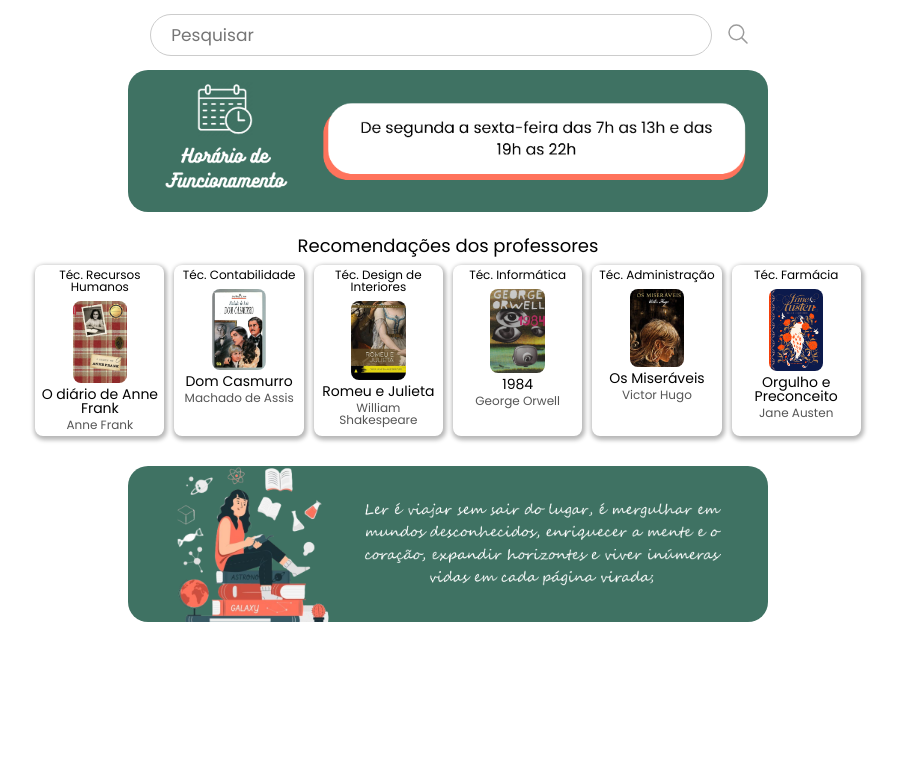
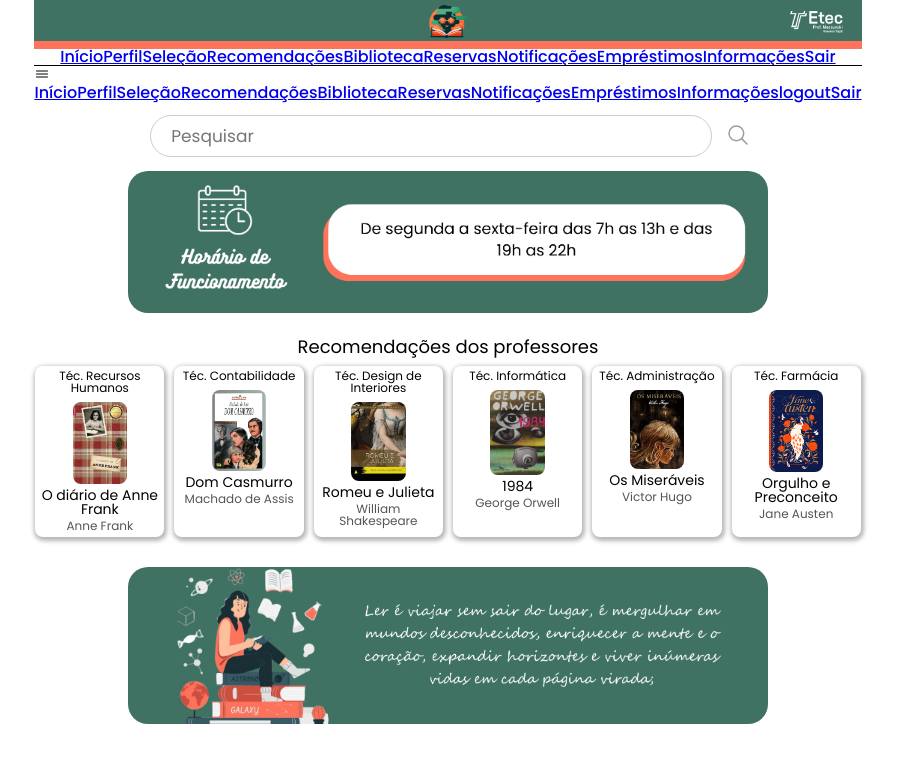
Before and after one commit to DanielleCalil/tccWeb-Next-, a Next.js app: page / in a window 1280 px wide. Shown: the top 762 px of the page, without its empty margins (192-1089 px from the left). Built offline with nearby package versions, Linux system fonts and the light colour scheme.

Commit message:
up 27-08

```diff
--- a/src/app/globals.css
+++ b/src/app/globals.css
@@ -69,5 +69,5 @@ body{
 	display: flex;
 	flex-direction: column;
 	align-items: center;
-  width: 100%;
+  	width: 100%;
 }
--- a/src/app/layout.js
+++ b/src/app/layout.js
@@ -1,5 +1,6 @@
 
 import "./globals.css";
+import Cabecalho from "@/componentes/cabecalho";
 
 export const metadata = {
   title: "SmoakBook",
@@ -9,7 +10,12 @@ export const metadata = {
 export default function RootLayout({ children }) {
   return (
     <html lang="pt-br">
-      <body>{children}</body>
+      <body>
+        <div className="layout">
+          <Cabecalho />
+          {children}
+        </div>
+      </body>
     </html>
   );
 }
--- a/src/componentes/cabecalho/index.jsx
+++ b/src/componentes/cabecalho/index.jsx
@@ -1,51 +1,179 @@
+"use client";
+
+import { useState } from 'react';
 import Link from 'next/link';
+import { usePathname } from 'next/navigation';
+import { IoMenuOutline } from "react-icons/io5";
+
 import styles from './index.module.css';
 import Image from 'next/image';
 
-export default function Cabecalho () {
+export default function Cabecalho() {
+
+    const [mobile, setMobile] = useState(false);
+
+    const rota = usePathname();
+
+    function ativaMenu() {
+        if (mobile === false) {
+            setMobile(true);
+        } else {
+            setMobile(false);
+        }
+    }
+
     return (
         <div className="containerGlobal">
-            <div className={styles.header}>
+            <div className={styles.containernav}>
+                <div className={styles.menu}>
                     <div className={styles.retangGreen}>
-                        <Image src="/imagens_telas/logo.png" width={1709} height={379} className={styles.imgLogo} alt="Logo" />
-                        <Image src="/imagens_telas/etec.png" width={1709} height={379} className={styles.imgEtec} alt="Etec" />
+                        <Image
+                            src="/imagens_telas/logo.png"
+                            width={509}
+                            height={420}
+                            className={styles.imgLogo}
+                            alt="Logo"
+                        />
+                        <Image
+                            src="/imagens_telas/etec.png"
+                            width={174}
+                            height={80}
+                            className={styles.imgEtec}
+                            alt="Etec"
+                        />
                     </div>
                     <div className={styles.retangOrange}></div>
-                <nav className={styles.navbar}>
-                    <ul>
-                        <li>
-                            <Link href="/telaInicial/"><span className="material-symbols-outlined">home</span>Início</Link>
-                        </li>
-                        <li>
-                            <Link href="/perfil/"><span className="material-symbols-outlined">person</span>Perfil</Link>
-                        </li>
-                        <li>
-                            <Link href="/selecao/"><span className="material-symbols-outlined">signpost</span>Seleção</Link>
-                        </li>
-                        <li>
-                            <Link href="/recomendacao/"><span className="material-symbols-outlined">star</span>Recomendações</Link>
-                        </li>
-                        <li>
-                            <Link href="/biblioteca/" className="active"><span className="material-symbols-outlined">menu_book</span>Biblioteca</Link>
-                        </li>
-                        <li>
-                            <Link href="/reservas/"><span className="material-symbols-outlined">calendar_month</span>Reservas</Link>
-                        </li>
-                        <li>
-                            <Link href="/notificacoes/"><span className="material-symbols-outlined">notifications</span>Notificações</Link>
-                        </li>
-                        <li>
-                            <Link href="/emprestimos/"><span className="material-symbols-outlined">book_2</span>Empréstimos</Link>
-                        </li>
-                        <li>
-                            <Link href="/infoContato/"><span className="material-symbols-outlined">info</span>Informações</Link>
-                        </li>
-                        <li>
-                            <Link href="/login/" className="sair"><span className="material-symbols-outlined">logout</span>Sair</Link>
-                        </li>
-                    </ul>
-                </nav>
-            </div>
+
+                    <nav className={styles.navbar}>
+                        <Link
+                            href="/telaInicial/"
+                            className={rota === "/telaInicial/" ? styles.active : ""}>
+                            <span className="material-symbols-outlined"></span>Início
+                        </Link>
+
+                        <Link
+                            href="/perfil/"
+                            className={rota === "/perfil/" ? styles.active : ""}>
+                            <span className="material-symbols-outlined"></span>Perfil
+                        </Link>
+
+                        <Link
+                            href="/selecao/"
+                            className={rota === "/perfil/" ? styles.active : ""}>
+                            <span className="material-symbols-outlined"></span>Seleção
+                        </Link>
+
+                        <Link
+                            href="/recomendacao/"
+                            className={rota === "/recomendacao/" ? styles.active : ""}>
+                            <span className="material-symbols-outlined"></span>Recomendações
+                        </Link>
+
+                        <Link
+                            href="/biblioteca/"
+                            className={rota === "/biblioteca/" ? styles.active : ""}>
+                            <span className="material-symbols-outlined"></span>Biblioteca
+                        </Link>
+
+                        <Link
+                            href="/reservas/"
+                            className={rota === "/reservas/" ? styles.active : ""}>
+                            <span className="material-symbols-outlined"></span>Reservas
+                        </Link>
+
+                        <Link
+                            href="/notificacoes/"
+                            className={rota === "/notificacoes/" ? styles.active : ""}>
+                            <span className="material-symbols-outlined"></span>Notificações
+                        </Link>
+
+                        <Link
+                            href="/emprestimos/"
+                            className={rota === "/perfil/" ? styles.active : ""}>
+                            <span className="material-symbols-outlined"></span>Empréstimos
+                        </Link>
+
+                        <Link
+                            href="/infoContato/"
+                            className={rota === "/infoContato/" ? styles.active : ""}>
+                            <span className="material-symbols-outlined"></span>Informações
+                        </Link>
+
+                        <Link
+                            href="/login/"
+                            className="sair">
+                            <span className="material-symbols-outlined"></span>Sair
+                        </Link>
+                    </nav>
+                    <div className={styles.menuMobile}>
+                        <IoMenuOutline onClick={ativaMenu} className={styles.icon} id="logo" />
+                    </div>
+                </div>
+                <div
+                    className={mobile === false ? styles.menuMobileExpandidon : styles.menuMobileExpandidos}
+                    id="mostraOpMobile"
+                >
+                    <Link
+                        href='/'
+                        onClick={ativaMenu}
+                        className={rota === '/' ? styles.active : ''}>
+                        <span className="material-symbols-outlined"></span>Início
+                    </Link>
+                    <Link
+                        href='/'
+                        onClick={ativaMenu}
+                        className={rota === '/' ? styles.active : ''}>
+                        <span className="material-symbols-outlined"></span>Perfil
+                    </Link>
+                    <Link
+                        href='/'
+                        onClick={ativaMenu}
+                        className={rota === '/' ? styles.active : ''}>
+                        <span className="material-symbols-outlined"></span>Seleção
+                    </Link>
+                    <Link
+                        href='/'
+                        onClick={ativaMenu}
+                        className={rota === '/' ? styles.active : ''}>
+                        <span className="material-symbols-outlined"></span>Recomendações
+                    </Link>
+                    <Link
+                        href='/'
+                        onClick={ativaMenu}
+                        className={rota === '/' ? styles.active : ''}>
+                        <span className="material-symbols-outlined"></span>Biblioteca
+                    </Link>
+                    <Link
+                        href='/'
+                        onClick={ativaMenu}
+                        className={rota === '/' ? styles.active : ''}>
+                        <span className="material-symbols-outlined"></span>Reservas
+                    </Link>
+                    <Link
+                        href='/'
+                        onClick={ativaMenu}
+                        className={rota === '/' ? styles.active : ''}>
+                        <span className="material-symbols-outlined"></span>Notificações
+                    </Link>
+                    <Link
+                        href='/'
+                        onClick={ativaMenu}
+                        className={rota === '/' ? styles.active : ''}>
+                        <span className="material-symbols-outlined"></span>Empréstimos
+                    </Link>
+                    <Link
+                        href='/'
+                        onClick={ativaMenu}
+                        className={rota === '/' ? styles.active : ''}>
+                        <span className="material-symbols-outlined"></span>Informações
+                    </Link>
+                    <Link
+                        href='/'
+                        onClick={ativaMenu}>
+                        <span className="material-symbols-outlined">logout</span>Sair
+                    </Link>
+                </div>
+            </div >
         </div>
-    )
+    );
 }
--- a/src/componentes/cabecalho/index.module.css
+++ b/src/componentes/cabecalho/index.module.css
@@ -1,6 +1,15 @@
-.header {
+.containerNav {
+    display: flex;
     justify-content: center;
     align-items: center;
+    color: #000;
+    border-bottom: 0.4rem solid #FFF;
+    font-size: 4.4rem;
+    width: 100%;
+    max-width: 112.8rem;
+    margin-left: 1rem;
+    margin-right: 1rem;
+    width: 100%;
 }
 
 .retangGreen {
@@ -32,6 +41,10 @@
     height: 0.875rem;
     background-color: #FF735C;
 }
+
+
+
+
 
 .navbar {
     background-color: #FFF;
@@ -76,6 +89,11 @@
 }
 
 .navbar ul li a.active {
+    color: black;
+    border: 0.4rem solid #FF735C;
+}
+
+.navbar ul li a.hover {
     background-color: #FF735C;
     color: black;
 }
@@ -83,3 +101,41 @@
 .navbar ul li a.sair {
     color: red;
 }
+
+.navbar .header .menuMobile {
+    display: none;
+}
+
+.navbar .menuMobileExpandidon {
+    display: none;
+}
+
+.navbar .menuMobileExpandidos a {
+    display: none;
+    border: 0.4rem solid #FF735C;
+    width: 100%;
+    height: 4rem;
+    color: #FFF;
+    text-decoration: none;
+    display: flex;
+    flex-direction: row;
+    align-items: center;
+    font-size: 1.6rem;
+    font-weight: bold;
+    cursor: pointer;
+}
+
+.navbar .menuMobileExpandidos a:hover {
+    border: 0.4rem solid #FF735C;
+    color: #FFF;
+}
+
+.navbar .menuMobileExpandidos a.active {
+    background-color: #FF735C;
+    color: #FFF;
+    border: 0.4rem solid #FF735C;
+}
+
+.navbar ul li a.sair {
+    color: red;
+}
```
Also changed, not shown: src/componentes/recomendacoes/index.jsx (indentation only).
